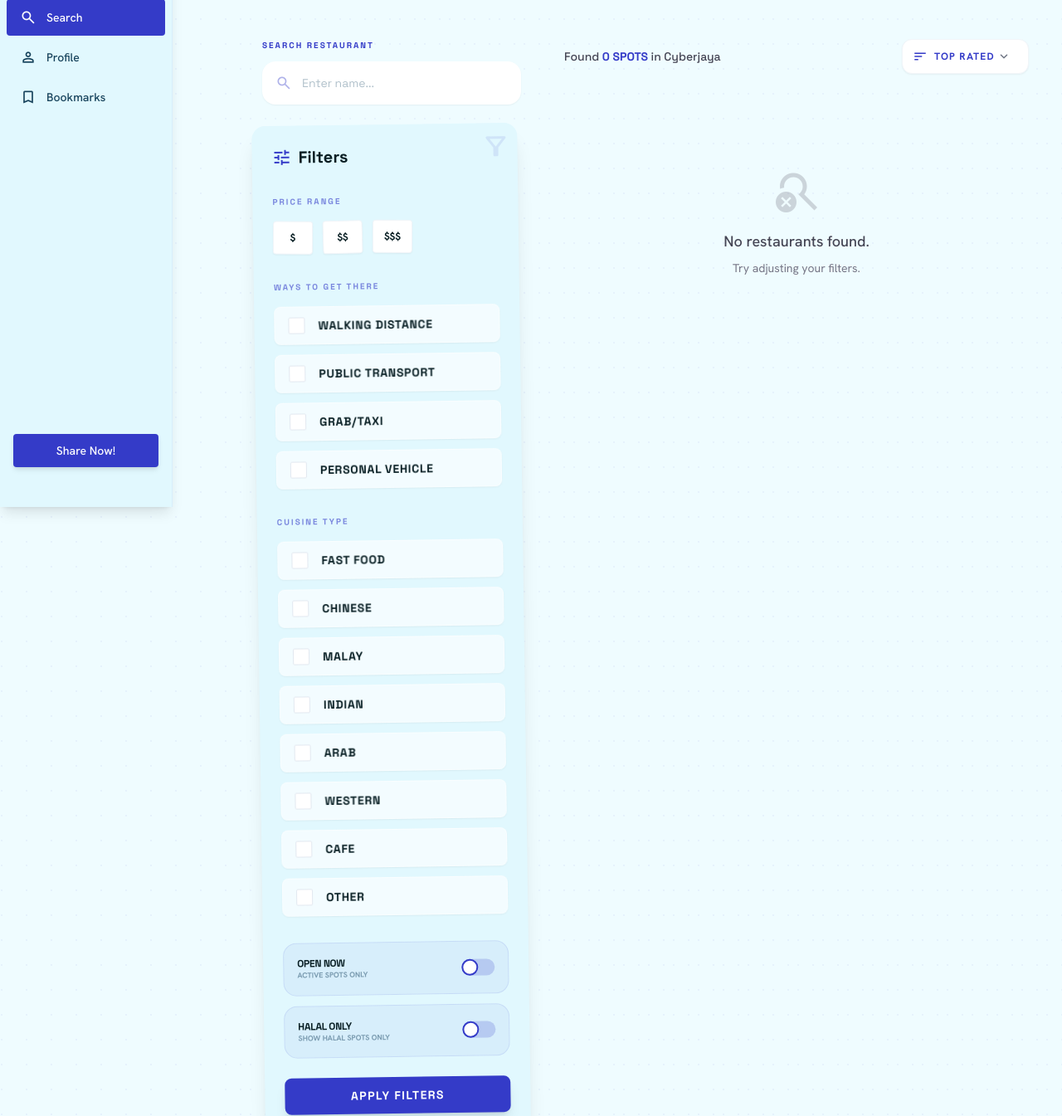
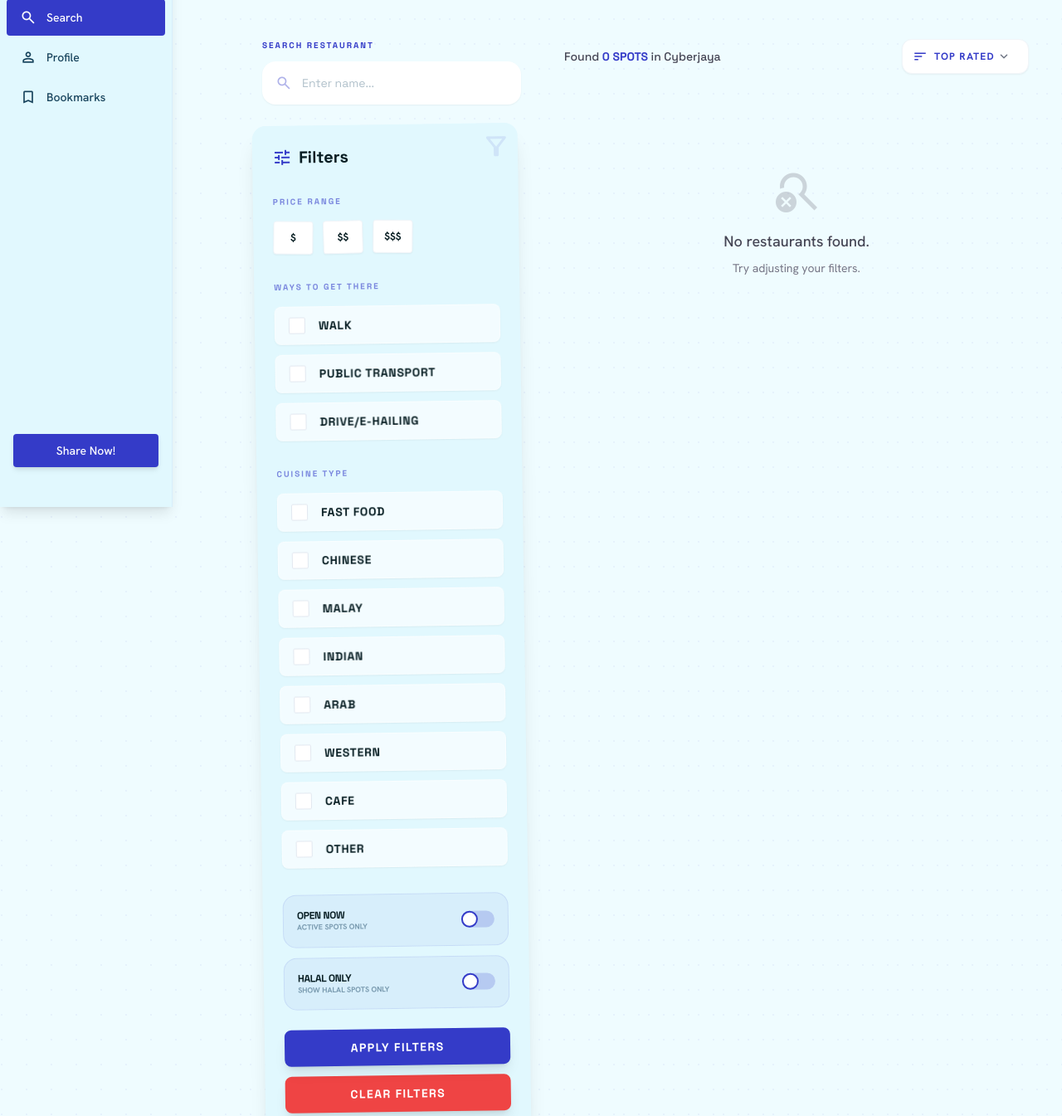
Before and after one commit to elx29/2610_CyberFoodHunt_G024, a Django app: page /search/ in a window 1280 px wide. Shown: the part 189-1534 px from the top of the page at 83% size. Run offline with Django 5.2, Linux system fonts and the light colour scheme; data that the repository does not hold is empty; some libraries are stand-ins or nearby versions.

Commit message:
feat: modify filter at search and form

```diff
--- a/my_django_project/foodhunt/templates/foodhunt/search.html
+++ b/my_django_project/foodhunt/templates/foodhunt/search.html
@@ -157,21 +157,18 @@
   <label class="font-headline font-black text-[10px] uppercase tracking-[0.2em] text-primary/60 mb-4 block">Ways To Get There</label>
   <div class="space-y-3">
     <label class="flex items-center gap-4 bg-white/60 backdrop-blur-sm px-4 py-3 rounded-xl cursor-pointer hover:bg-white transition-all shadow-sm border border-white/50">
-      <input class="rounded text-primary focus:ring-primary w-5 h-5 border-slate-200" type="radio" name="transport" value="Walking distance" {% if request.GET.transport == 'Walking distance' %}checked{% endif %}/>
-      <span class="text-sm font-bold font-headline uppercase tracking-wider">Walking Distance</span>
+      <input class="rounded text-primary focus:ring-primary w-5 h-5 border-slate-200" type="radio" name="transport" value="Walk" {% if request.GET.transport == 'Walk' %}checked{% endif %}/>
+      <span class="text-sm font-bold font-headline uppercase tracking-wider">Walk</span>
     </label>
     <label class="flex items-center gap-4 bg-white/60 backdrop-blur-sm px-4 py-3 rounded-xl cursor-pointer hover:bg-white transition-all shadow-sm border border-white/50">
       <input class="rounded text-primary focus:ring-primary w-5 h-5 border-slate-200" type="radio" name="transport" value="Public Transport" {% if request.GET.transport == 'Public Transport' %}checked{% endif %}/>
       <span class="text-sm font-bold font-headline uppercase tracking-wider">Public Transport</span>
     </label>
     <label class="flex items-center gap-4 bg-white/60 backdrop-blur-sm px-4 py-3 rounded-xl cursor-pointer hover:bg-white transition-all shadow-sm border border-white/50">
-      <input class="rounded text-primary focus:ring-primary w-5 h-5 border-slate-200" type="radio" name="transport" value="Grab/Taxi" {% if request.GET.transport == 'Grab/Taxi' %}checked{% endif %}/>
-      <span class="text-sm font-bold font-headline uppercase tracking-wider">Grab/Taxi</span>
+      <input class="rounded text-primary focus:ring-primary w-5 h-5 border-slate-200" type="radio" name="transport" value="Drive/E-hailing" {% if request.GET.transport == 'Drive/E-hailing' %}checked{% endif %}/>
+      <span class="text-sm font-bold font-headline uppercase tracking-wider">Drive/E-hailing</span>
     </label>
-    <label class="flex items-center gap-4 bg-white/60 backdrop-blur-sm px-4 py-3 rounded-xl cursor-pointer hover:bg-white transition-all shadow-sm border border-white/50">
-      <input class="rounded text-primary focus:ring-primary w-5 h-5 border-slate-200" type="radio" name="transport" value="Personal Vehicle" {% if request.GET.transport == 'Personal Vehicle' %}checked{% endif %}/>
-      <span class="text-sm font-bold font-headline uppercase tracking-wider">Personal Vehicle</span>
-    </label>
+
   </div>
 </div>
 
--- a/my_django_project/foodhunt/views.py
+++ b/my_django_project/foodhunt/views.py
@@ -171,9 +171,9 @@ def search(request):
     if price == "$":
         restaurants = restaurants.filter(max_price__lte=15) #lte= less than or equal to
     elif price == "$$":
-        restaurants = restaurants.filter(max_price__gte=15, max_price__lte=30)
+        restaurants = restaurants.filter(max_price__gte=15, max_price__lte=40)
     elif price == "$$$":
-        restaurants = restaurants.filter(max_price__gte=30, max_price__lte=100)
+        restaurants = restaurants.filter(max_price__gte=40, max_price__lte=100)
 
     #filter for rating (ELX)
     sort_by = request.GET.get("sort", "top_rated")#default sorting is by top rated
@@ -651,8 +651,8 @@ def review_delete(request, review_id):
 
 #------(AYRA) Foodspots — share a new restaurant / food spot
 #dropdown choices
-CUISINE_CHOICES = ["Fast Food", "Western", "Chinese", "Malay", "Indian", "Cafe", "Bubble Tea", "Other"]
-TRANSPORT_CHOICES = ["Walking Distance", "Public Transport", "Grab/Taxi", "Personal Vehicle"]
+CUISINE_CHOICES = ["Fast Food", "Western", "Chinese", "Malay", "Indian", "Arab", "Cafe", "Other"]
+TRANSPORT_CHOICES = ["Walk", "Public Transport", "Drive/E-hailing"]
 
 def foodspot_create(request):
     user_id = request.session.get("user_id") #check if user logged in
```
Also changed, not shown: my_django_project/media/post_pics/ap.jpg (added), my_django_project/media/post_pics/hp.jpg (added), my_django_project/media/post_pics/pisang.jpg (added), my_django_project/media/post_pics/unnamed.webp (added), my_django_project/media/profile_pics/emo.jpg (added), my_django_project/media/restaurant_images/ap.jpg (added), my_django_project/media/restaurant_images/ap_phPHZH2.jpg (added), my_django_project/media/restaurant_images/hp.jpg (added), my_django_project/media/restaurant_images/pisang.jpg (added), my_django_project/media/restaurant_images/unnamed.webp (added), my_django_project/media/review_pics/hp_eat.jpg (added), my_django_project/media/review_pics/psa.webp (added).
